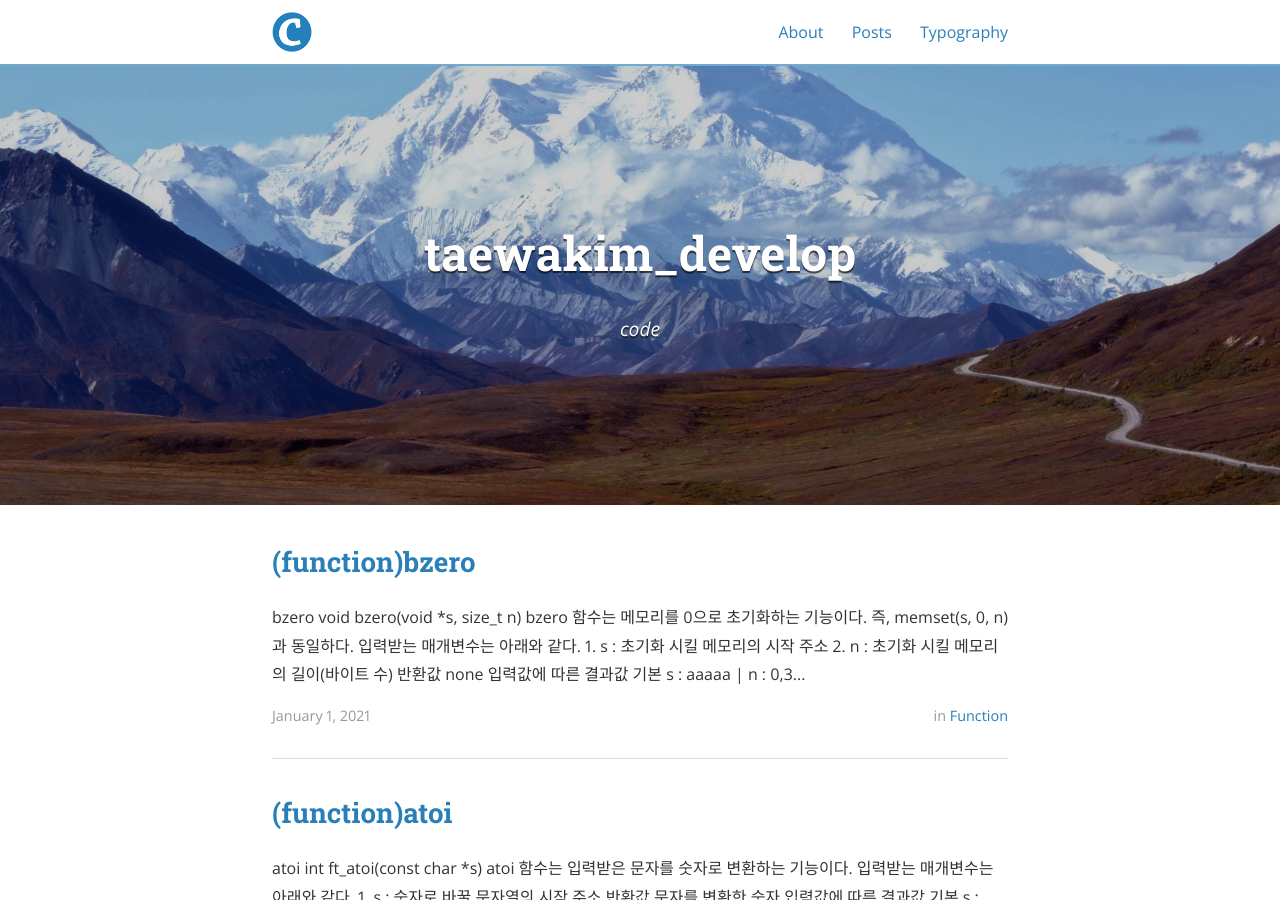
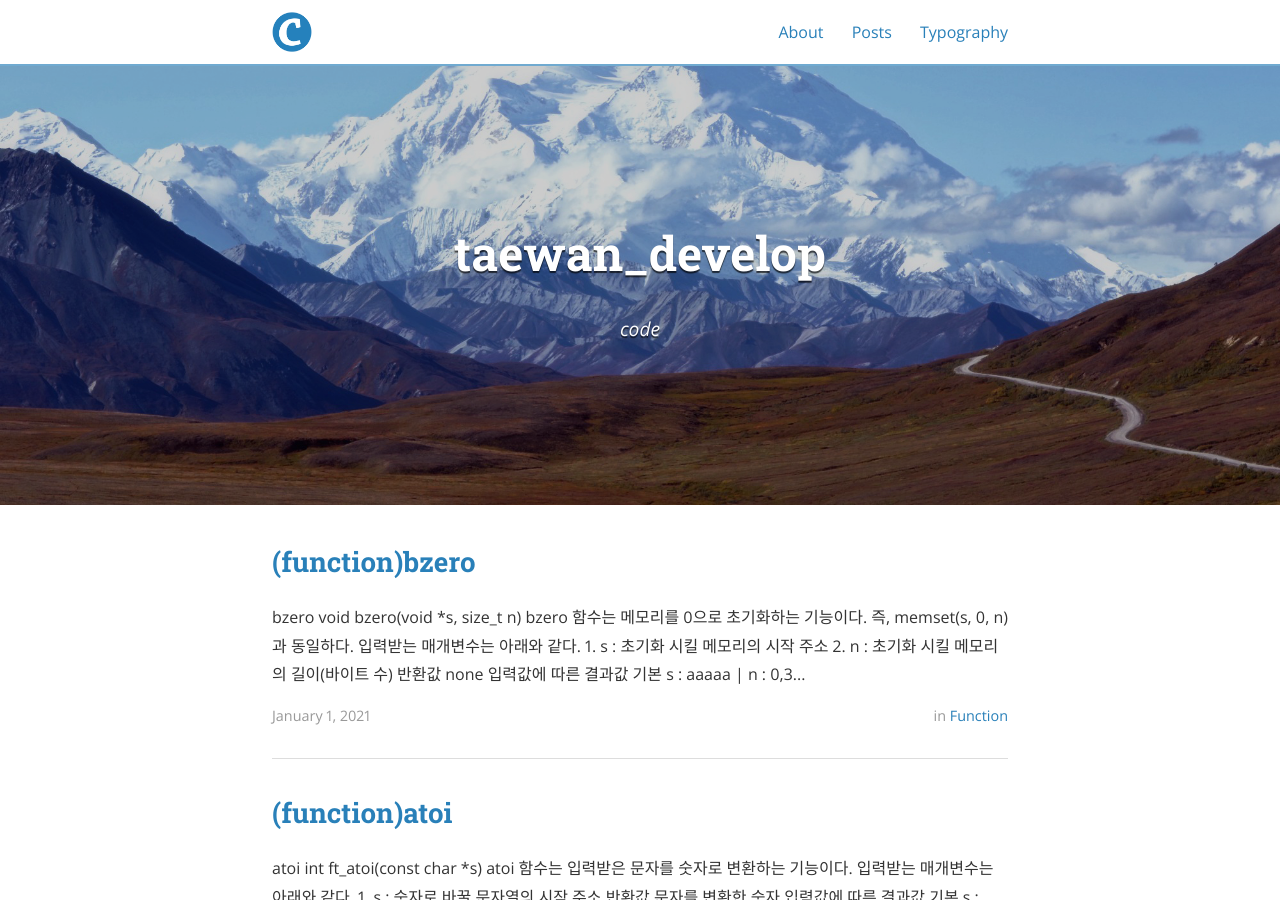
Before and after one commit to xodhksrjqnr/xodhksrjqnr.github.io, a Jekyll site: the page built from index.html, in a window 1280 px wide and 900 px high. Built offline with Jekyll 4.4.1, drawn with Linux system fonts in a browser that asks for light colours; nearby versions of some CDN libraries; the list of posts is cut into pages by our own code; some of the changed text lies outside the part shown.

Commit message:
Update _config.yml

```diff
--- a/_config.yml
+++ b/_config.yml
@@ -9,7 +9,7 @@ exclude:
   - "/vendor/"
 
 # Site settings
-title: "taewakim_develop"
+title: "taewan_develop"
 subtitle: "code"
 email: "xodhksrjqnr@naver.com"
 name: "Kim taewan"
```
